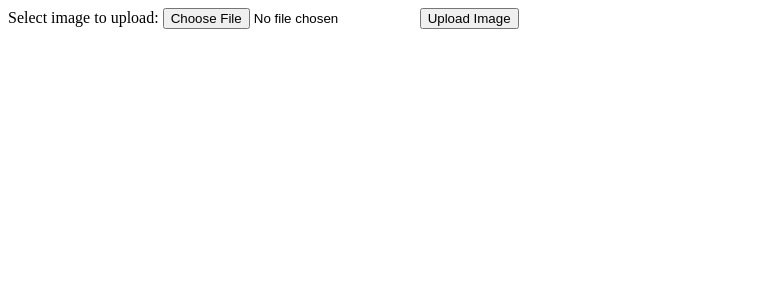
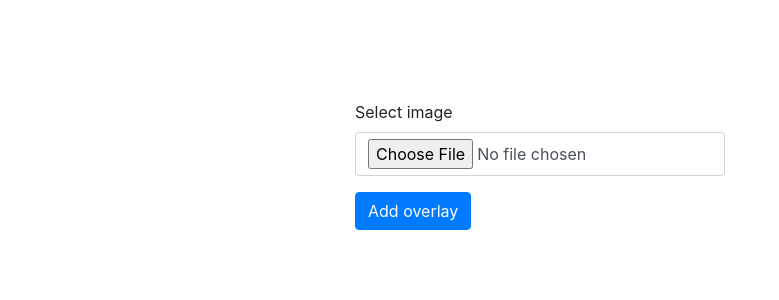
Before and after one commit to egimata/image-to-video, a PHP site: page /add.php in a window 1280 px wide. Shown: the top 300 px of the page, without its empty margins (0-779 px from the left). Run offline with PHP 8.4, Linux system fonts and the light colour scheme.

Commit message:
made changes in add-original

```diff
--- a/add.php
+++ b/add.php
@@ -1,12 +1,24 @@
-<!DOCTYPE html>
-<html>
-<body>
+<link rel="stylesheet" type="text/css" href="bootstrap.min.css">
 
-<form action="upload.php" method="post" enctype="multipart/form-data">
-  Select image to upload:
-  <input type="file" name="fileToUpload" id="fileToUpload">
-  <input type="submit" value="Upload Image" name="submit">
-</form>
+<div class="container" style="margin-top: 100px;">
+	<div class="row">
+		<div class="offset-md-3">
 
-</body>
-</html>
+			<!-- creating the form -->
+			<!-- apply encoding type to process file -->
+			<form method="POST" action="add-original.php" enctype="multipart/form-data">
+
+				<!-- creating image input file -->
+				<div class="form-group">
+					<label>Select image</label>
+					<input type="file" name="image" class="form-control">
+				</div>
+
+				<!-- create submit button -->
+				<input type="submit" class="btn btn-primary" value="Add overlay">
+
+			</form>
+
+		</div>
+	</div>
+</div>
```
Also changed, not shown: add-original.php (+30 -25 lines), uploads/lali.jpg (deleted), uploads/output.png (deleted), 4 other files.
